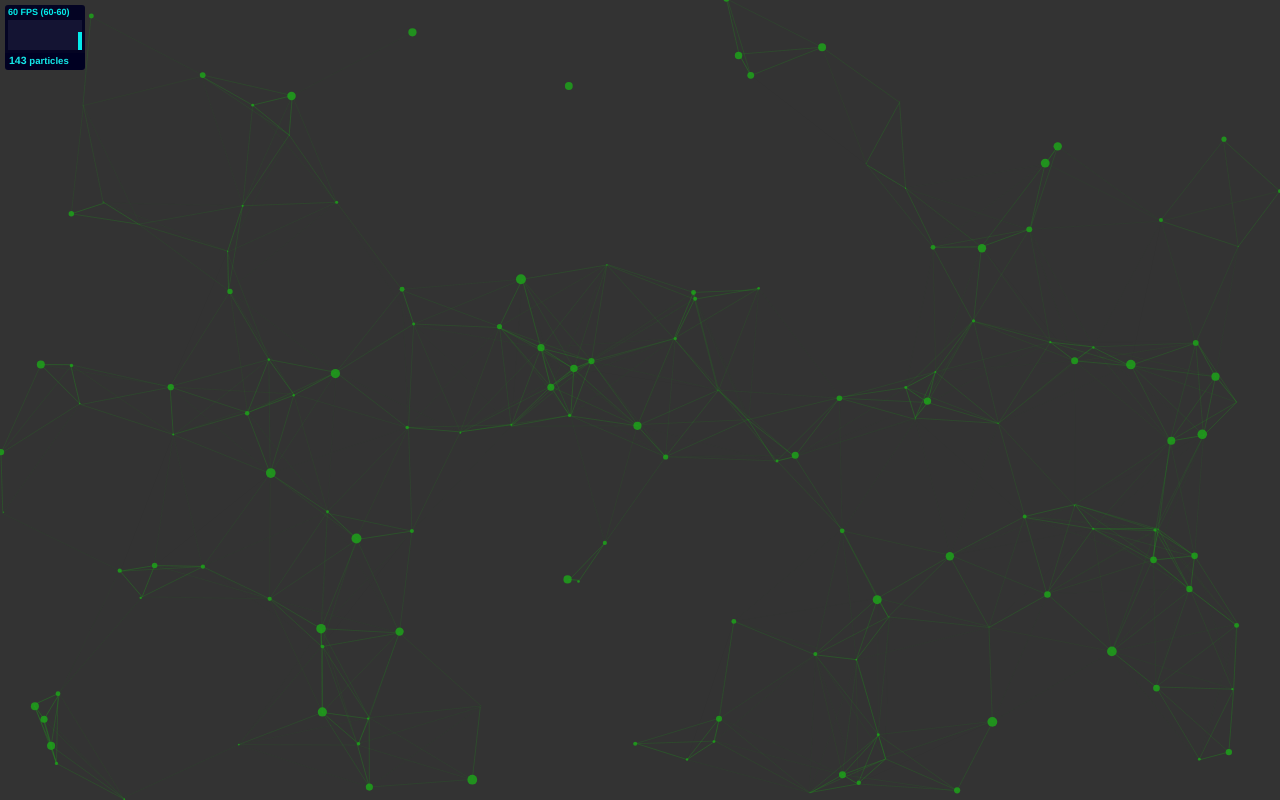
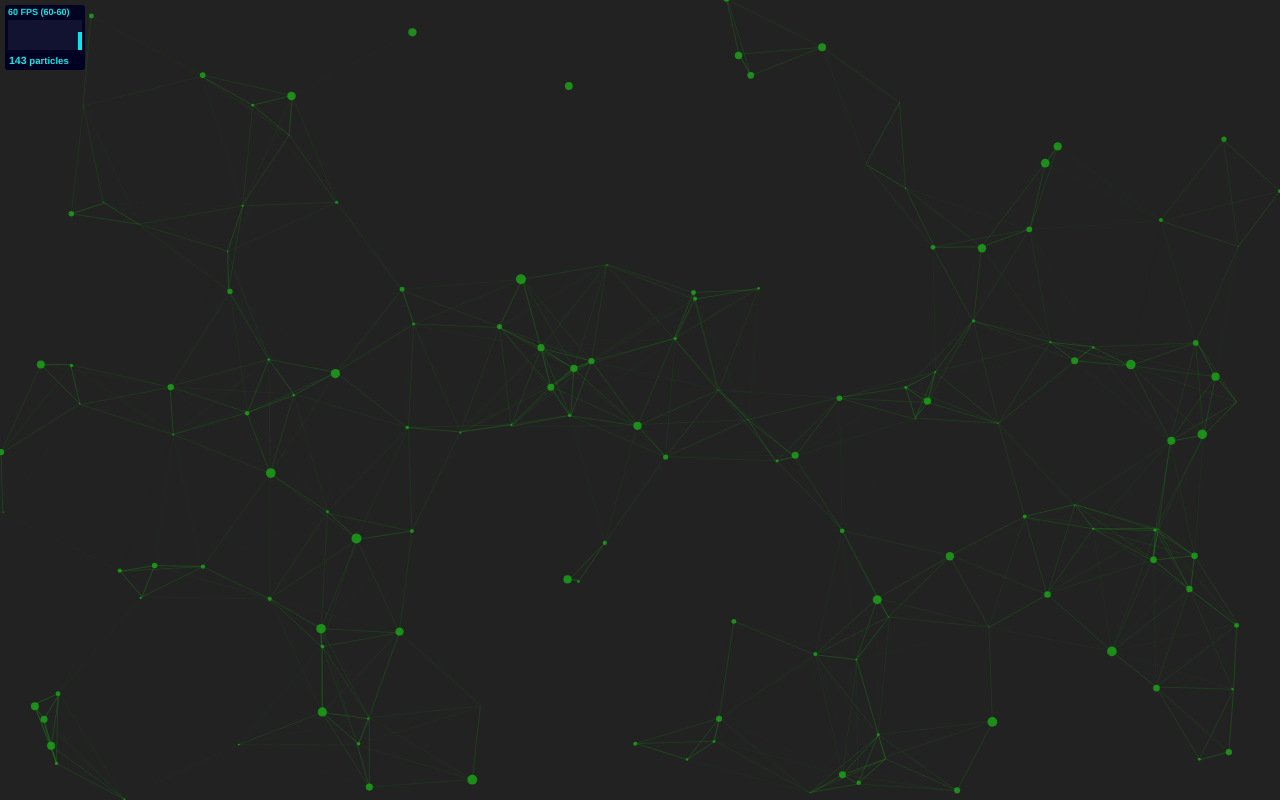
Before and after one commit to Arthurap52/Mylab, a website: page particles/demo/index.html in a window 1280 px wide. Drawn offline with Linux system fonts and the light colour scheme.

Commit message:
update particles

```diff
--- a/particles/demo/css/style.css
+++ b/particles/demo/css/style.css
@@ -83,7 +83,7 @@
    #particles-js{
      width: 100%;
      height: 100%;
-     background-color: #333333;
+     background-color: #222222;
      background-image: url('');
      background-size: cover;
      background-position: 50% 50%;
```
